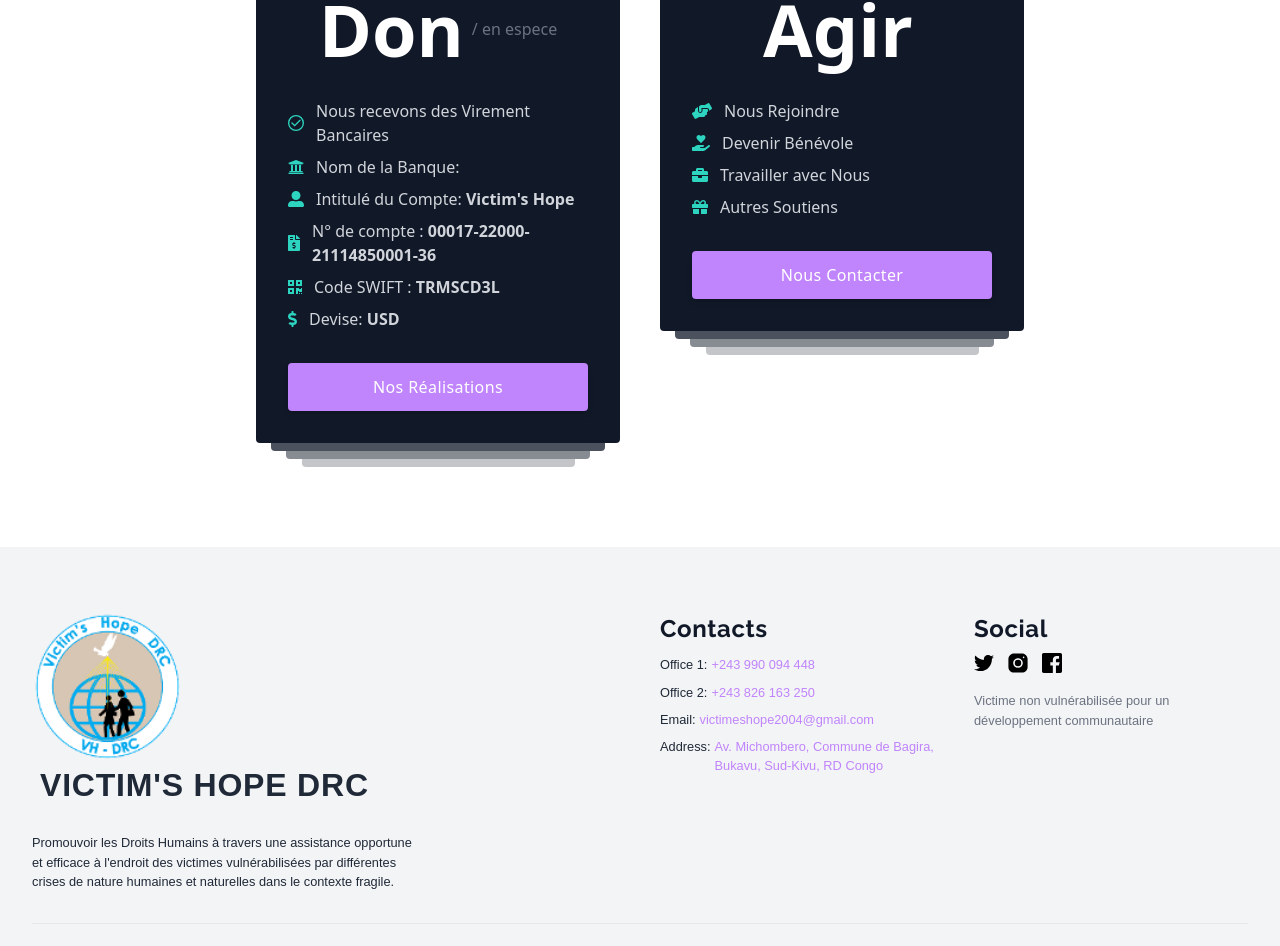
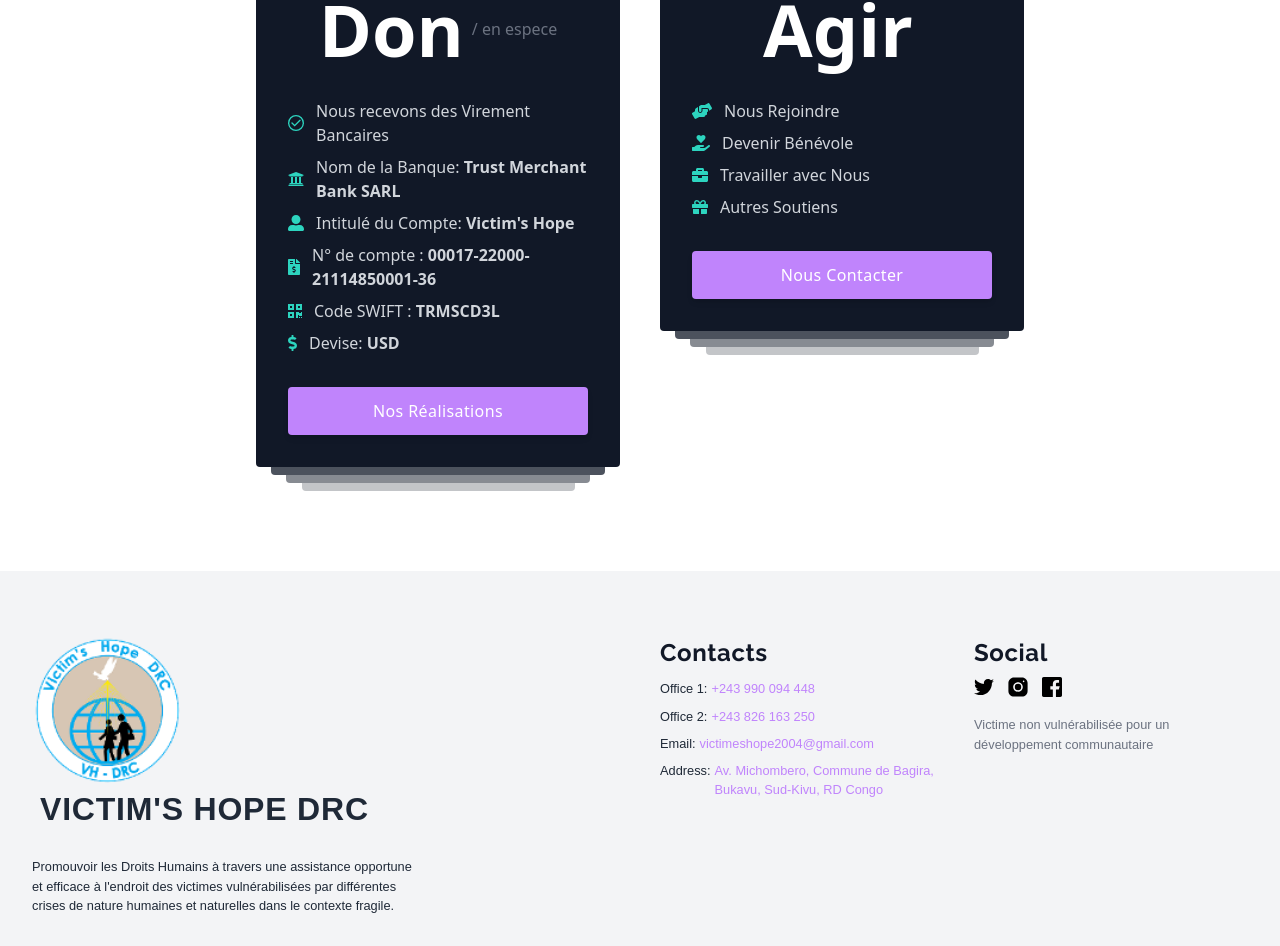
Before and after one commit to josumung999/victimshopedrc, a Next.js app: page /donate in a window 1280 px wide. Shown: the part 893-1839 px from the top of the page. Built offline with nearby package versions, Linux system fonts and the light colour scheme; a web font is replaced by a local one.

Commit message:
Fixed the bank name on donation page

```diff
--- a/components/Donation.jsx
+++ b/components/Donation.jsx
@@ -57,7 +57,7 @@ const Donation = () => {
                   <div className="mr-3">
                     <FontAwesomeIcon icon={faUniversity} className="w-4 h-4 text-teal-400" />
                   </div>
-                  <p className="font-medium text-gray-300">Nom de la Banque: <strong></strong></p>
+                  <p className="font-medium text-gray-300">Nom de la Banque: <strong>Trust Merchant Bank SARL</strong></p>
                 </li>
                 <li className="flex items-center">
                   <div className="mr-3">
```
